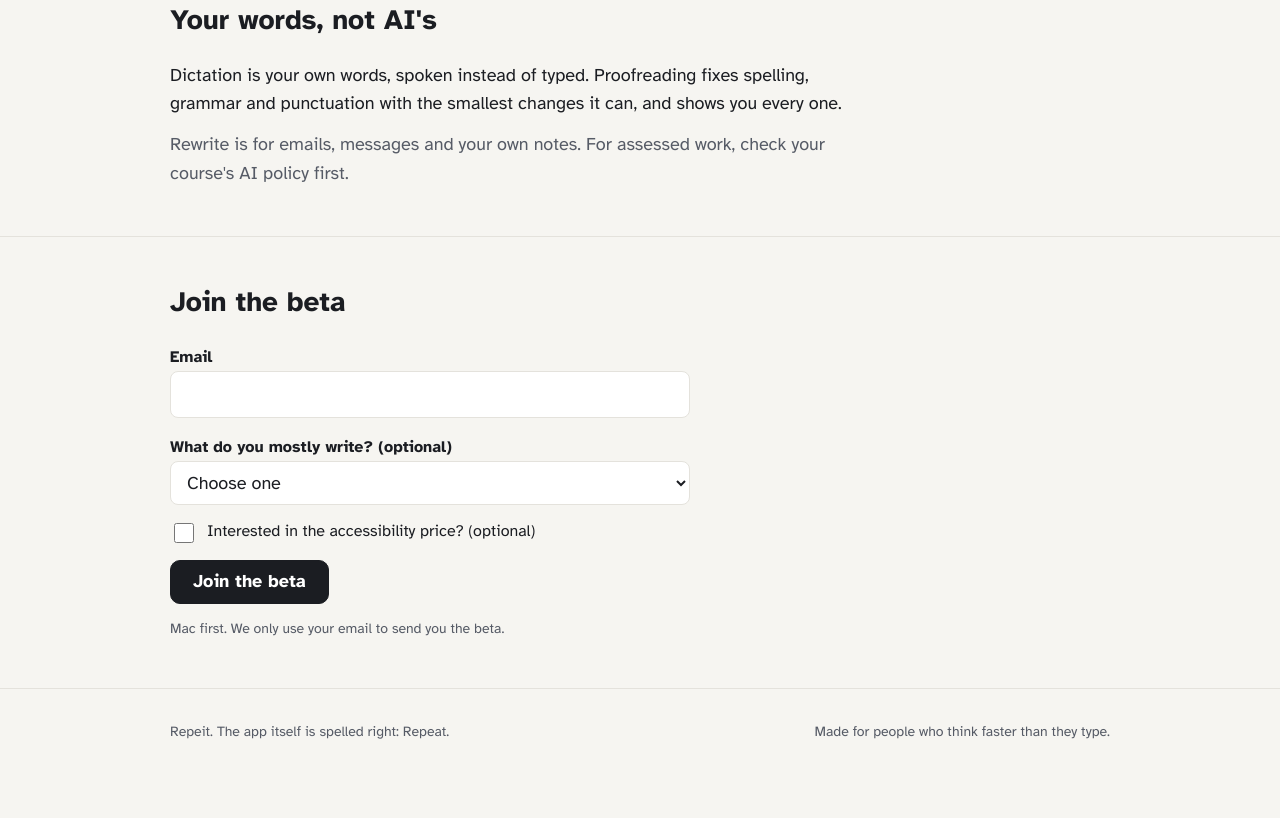
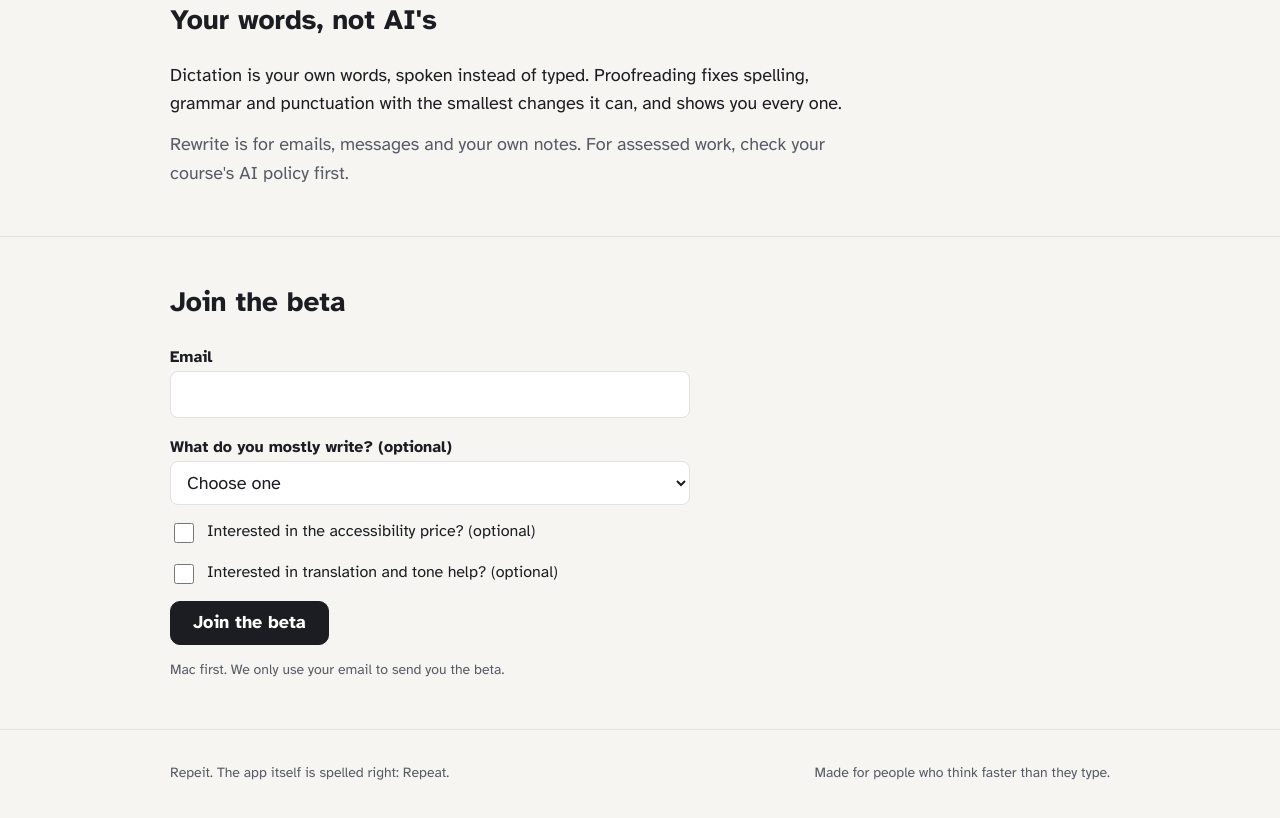
Before and after one commit to damionrobinson/repeat-public-site, a plain HTML site: page index.html in a window 1280 px wide. Shown: the part 1465-2283 px from the top of the page. Before the commit the page ends 2256 px from the top, so only its background shows below. Drawn offline with Linux system fonts and the light colour scheme.

Commit message:
Add the translation/tone-help segment checkbox to the sign-up form (M16)
Tracks the ESL/migrant-professional segment alongside the accessibility
checkbox, so the founder can see which segments convert from the same
UK outreach (repeat repo docs/marketing/03-site-change-list.md M16).

```diff
--- a/index.html
+++ b/index.html
@@ -181,6 +181,7 @@
           </select>
         </div>
         <label class="check"><input type="checkbox" name="hard" value="yes"> Interested in the accessibility price? (optional)</label>
+        <label class="check"><input type="checkbox" name="esl" value="yes"> Interested in translation and tone help? (optional)</label>
         <div><button class="btn" type="submit">Join the beta</button></div>
         <p class="note">Mac first. We only use your email to send you the beta.</p>
       </form>
```
